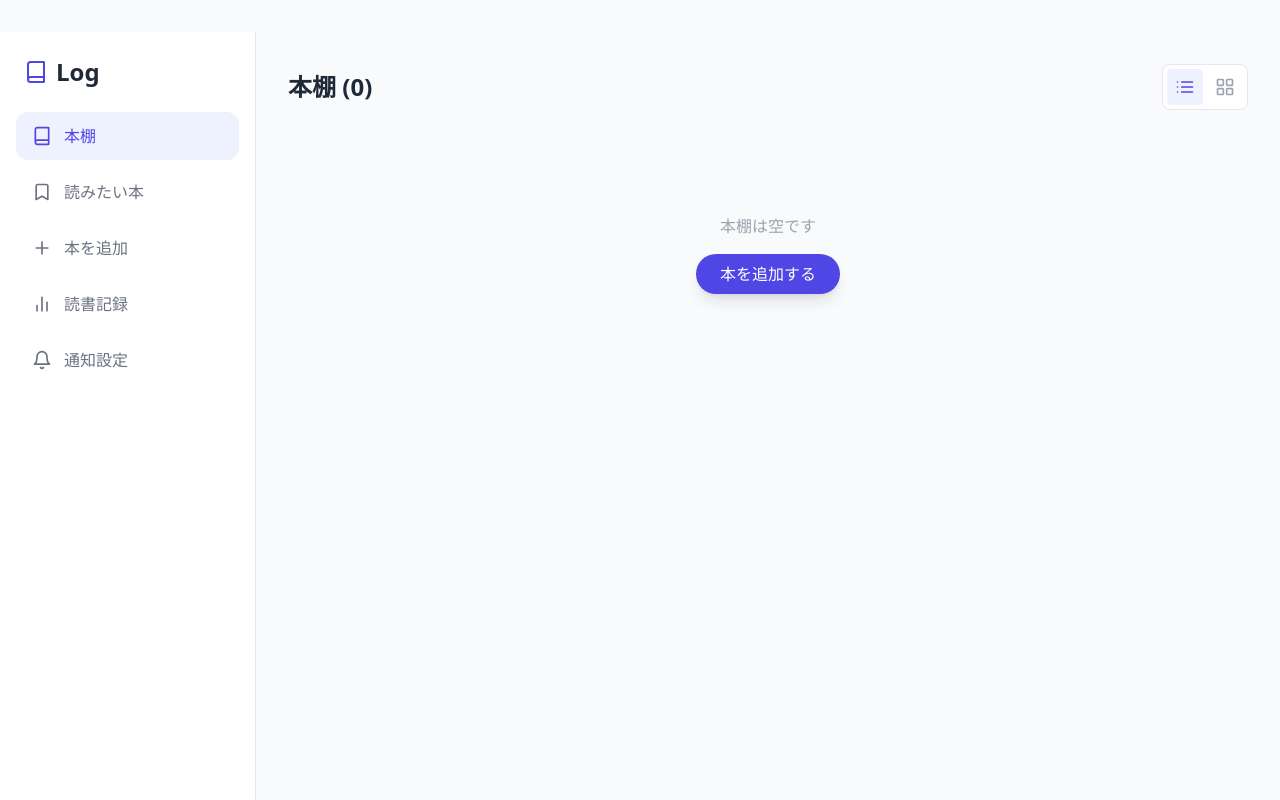
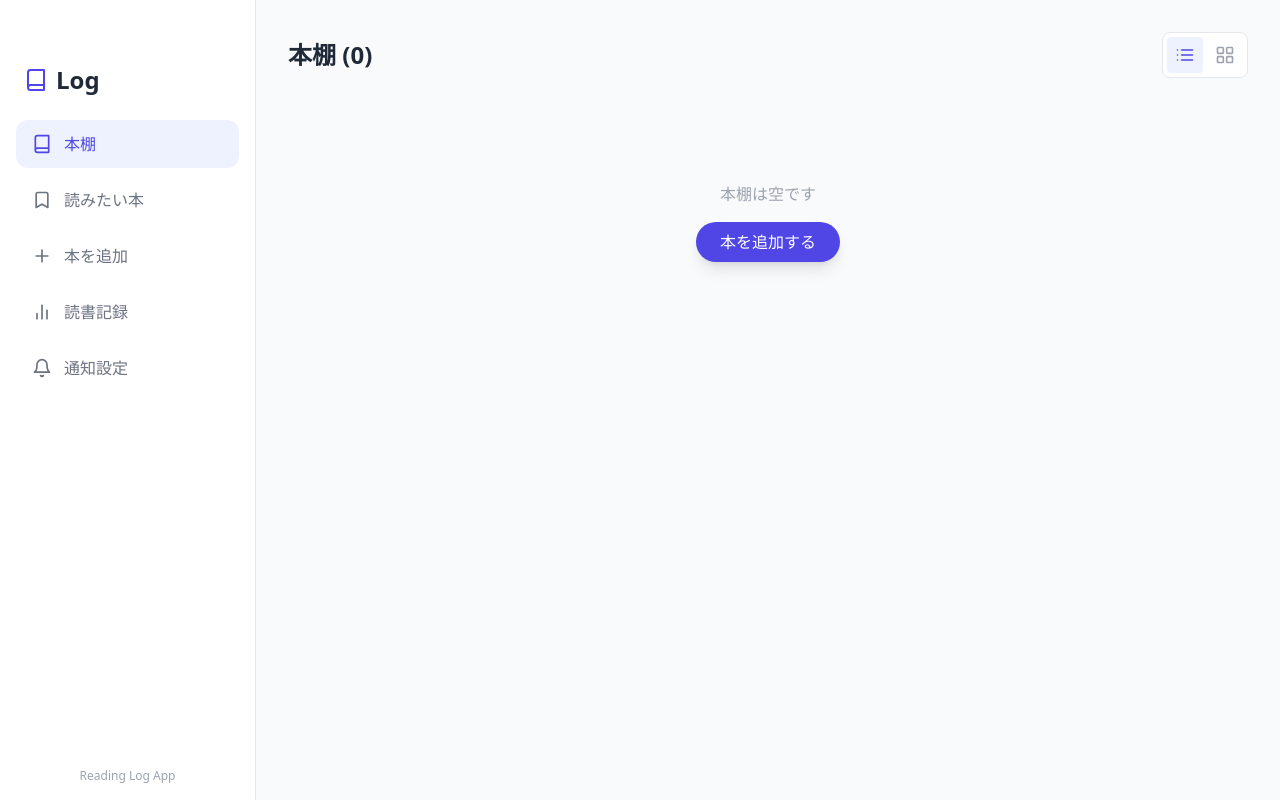
Before and after one commit to harutomiyai/reading-log, a React (Vite) app: page / in a window 1280 px wide. Built offline with nearby package versions, Linux system fonts and the light colour scheme; the HTML template or start-up script is replaced by a standard one.

Commit message:
リスト表示のデザイン改善とPC・スマホ用の上部パディングを追加

```diff
--- a/src/App.jsx
+++ b/src/App.jsx
@@ -399,10 +399,9 @@ export default function App() {
       );
     }
 
-    // リスト表示 (デザイン改善・シャドウ削除・2列対応向けシンプル化)
+    // リスト表示
     return (
       <div className="group bg-white p-4 rounded-xl border border-gray-200 flex flex-col sm:flex-row gap-4 items-start transition-colors duration-200 relative overflow-hidden hover:border-indigo-300">
-        {/* Cover */}
         <div className={`w-20 h-28 sm:w-16 sm:h-24 rounded-md flex-shrink-0 flex items-center justify-center text-white text-center p-1 text-[10px] leading-tight ${book.coverType === 'url' ? 'bg-gray-100' : book.coverValue}`}>
            {book.coverType === 'url' ? (
              <img src={book.coverValue} className="w-full h-full object-cover rounded-md" onError={(e) => e.target.style.display = 'none'} alt="" />
@@ -411,7 +410,6 @@ export default function App() {
            )}
         </div>
 
-        {/* Info Area */}
         <div className="flex-1 min-w-0 w-full">
           <div className="flex justify-between items-start gap-2">
             <div className="space-y-1 flex-1">
@@ -429,7 +427,6 @@ export default function App() {
               </p>
             </div>
 
-            {/* Menu Button */}
             <div className="relative flex-shrink-0">
               <button
                 onClick={(e) => { e.stopPropagation(); setShowMenu(!showMenu); }}
@@ -438,7 +435,6 @@ export default function App() {
                 <MoreVertical size={16} />
               </button>
 
-              {/* Dropdown Menu */}
               {showMenu && (
                 <>
                   <div className="fixed inset-0 z-10" onClick={(e) => { e.stopPropagation(); setShowMenu(false); }}></div>
@@ -460,7 +456,6 @@ export default function App() {
               </span>
             )}
 
-            {/* Compact Status/Action */}
             <div className="flex items-center gap-2 ml-auto">
                {isWishlist ? (
                   <button onClick={(e) => moveToReading(e, book.id)} className="bg-indigo-600 hover:bg-indigo-700 text-white px-3 py-1.5 rounded-md text-xs font-bold flex items-center gap-1 transition-colors"><ArrowRight size={12}/> 読む</button>
@@ -485,10 +480,11 @@ export default function App() {
   const wishlistBooks = books.filter(b => b.status === 'wish');
 
   return (
-    <div className="flex h-screen bg-gray-50 text-gray-800 font-sans overflow-hidden pt-8">
+    <div className="flex h-screen bg-gray-50 text-gray-800 font-sans overflow-hidden">
       {view === 'focus' && <FocusMode />}
 
-      <aside className="hidden md:flex w-64 flex-col bg-white border-r h-screen">
+      {/* PC用サイドバー: 上部パディング pt-10 を追加 */}
+      <aside className="hidden md:flex w-64 flex-col bg-white border-r h-screen pt-10">
         <div className="p-6">
           <h1 className="text-2xl font-bold text-gray-800 flex items-center gap-2"><Book className="text-indigo-600" /> Log</h1>
         </div>
@@ -503,7 +499,8 @@ export default function App() {
       </aside>
 
       <div className="flex-1 flex flex-col h-screen overflow-hidden relative">
-        <header className="md:hidden bg-white shadow-sm sticky top-0 z-10 flex-shrink-0">
+        {/* スマホ用ヘッダー: 上部パディング pt-8 を追加 */}
+        <header className="md:hidden bg-white shadow-sm sticky top-0 z-10 flex-shrink-0 pt-8">
           <div className="px-4 h-16 flex items-center justify-center">
             <h1 className="text-xl font-bold text-gray-800 flex items-center gap-2"><Book className="text-indigo-600" /> Log</h1>
           </div>
@@ -554,6 +551,7 @@ export default function App() {
             </div>
           )}
 
+          {/* ... Add, Stats, Reminders Views remain unchanged ... */}
           {view === 'add' && (
             <div className="max-w-md mx-auto bg-white p-6 rounded-xl shadow-sm border space-y-6 relative animate-fade-in mt-6 md:mt-0">
               <button onClick={() => { resetForm(); setView('dashboard'); }} className="absolute top-4 right-4 text-gray-400 hover:text-gray-600"><X size={24} /></button>
```
